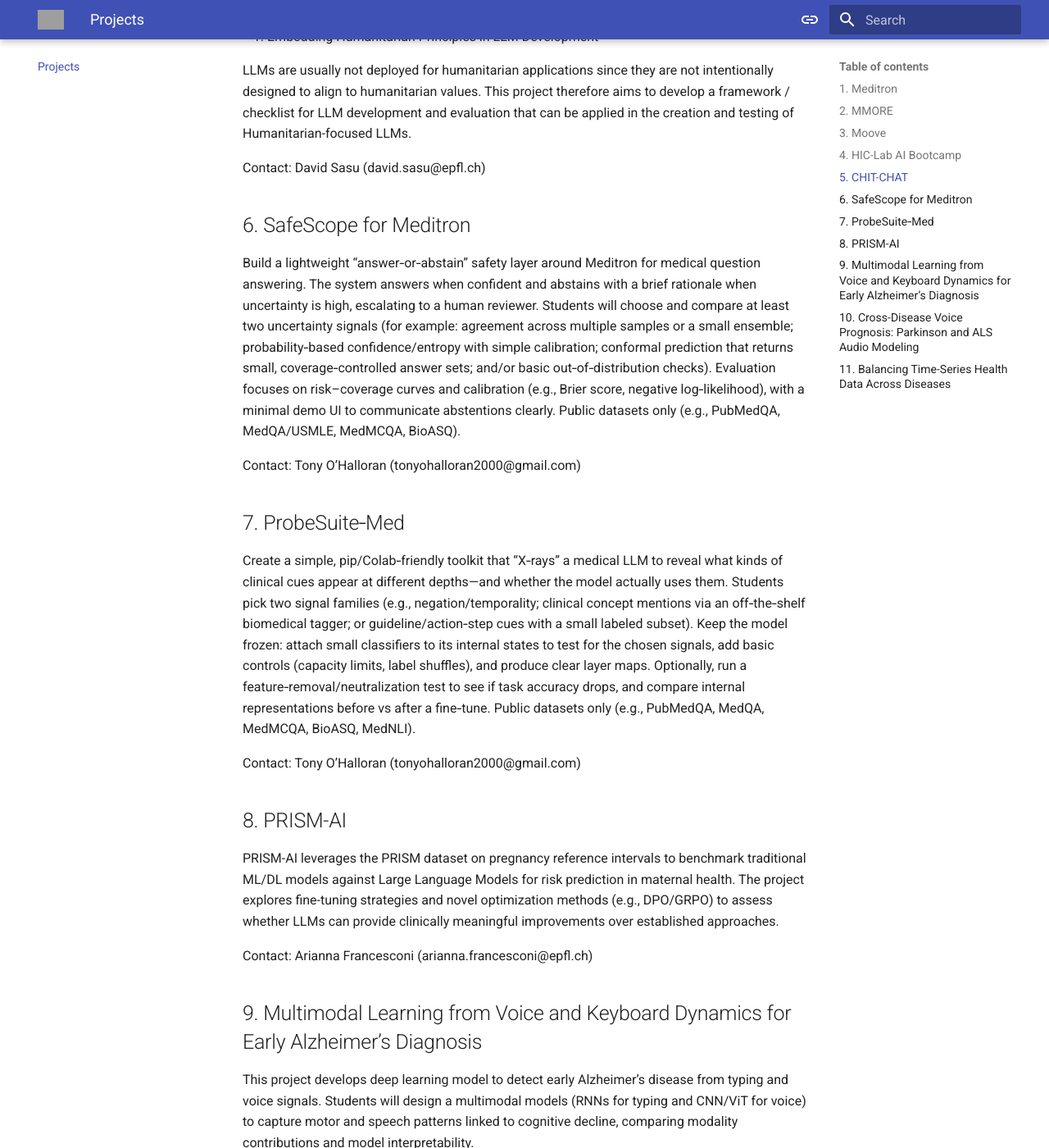
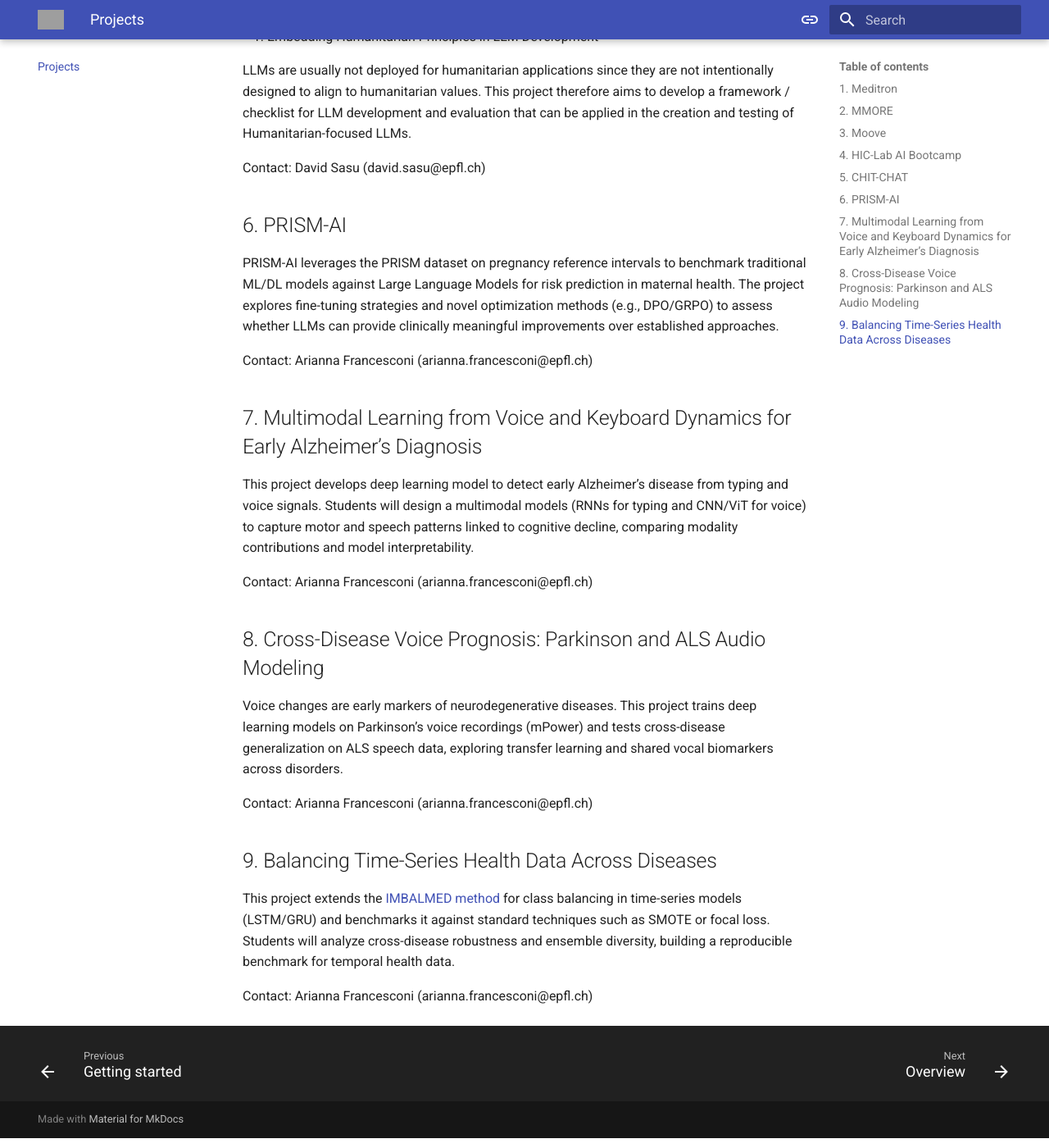
Before and after one commit to EPFLiGHT/LiGHT-doc, an MkDocs documentation site: the page built from docs/projects.md, in a window 1280 px wide and 1400 px high, scrolled down 2428 px. Shown: the whole window at 82% size. Built offline with MkDocs 1.6.1 and Material for MkDocs 9.7.7, drawn with Linux system fonts in a browser that asks for light colours; some of the changed text lies outside the part shown; grey boxes are pictures that could not be loaded.

Commit message:
Revise projects documentation for Fall 2025
Updated the projects list for Fall 2025, including details on various Meditron initiatives and other related projects.

```diff
--- a/docs/projects.md
+++ b/docs/projects.md
@@ -71,37 +71,25 @@
 
 Contact: David Sasu (david.sasu@epfl.ch)
 
-## 6. SafeScope for Meditron
-
-Build a lightweight “answer‑or‑abstain” safety layer around Meditron for medical question answering. The system answers when confident and abstains with a brief rationale when uncertainty is high, escalating to a human reviewer. Students will choose and compare at least two uncertainty signals (for example: agreement across multiple samples or a small ensemble; probability‑based confidence/entropy with simple calibration; conformal prediction that returns small, coverage‑controlled answer sets; and/or basic out‑of‑distribution checks). Evaluation focuses on risk–coverage curves and calibration (e.g., Brier score, negative log‑likelihood), with a minimal demo UI to communicate abstentions clearly. Public datasets only (e.g., PubMedQA, MedQA/USMLE, MedMCQA, BioASQ).
-
-Contact: Tony O’Halloran (tonyohalloran2000@gmail.com)
-
-## 7. ProbeSuite‑Med
-
-Create a simple, pip/Colab‑friendly toolkit that “X‑rays” a medical LLM to reveal what kinds of clinical cues appear at different depths—and whether the model actually uses them. Students pick two signal families (e.g., negation/temporality; clinical concept mentions via an off‑the‑shelf biomedical tagger; or guideline/action‑step cues with a small labeled subset). Keep the model frozen: attach small classifiers to its internal states to test for the chosen signals, add basic controls (capacity limits, label shuffles), and produce clear layer maps. Optionally, run a feature‑removal/neutralization test to see if task accuracy drops, and compare internal representations before vs after a fine‑tune. Public datasets only (e.g., PubMedQA, MedQA, MedMCQA, BioASQ, MedNLI).
-
-Contact: Tony O’Halloran (tonyohalloran2000@gmail.com)
-
-## 8. PRISM-AI
+## 6. PRISM-AI
 
 PRISM-AI leverages the PRISM dataset on pregnancy reference intervals to benchmark traditional ML/DL models against Large Language Models for risk prediction in maternal health. The project explores fine-tuning strategies and novel optimization methods (e.g., DPO/GRPO) to assess whether LLMs can provide clinically meaningful improvements over established approaches.
 
 Contact: Arianna Francesconi (arianna.francesconi@epfl.ch)
 
-## 9. Multimodal Learning from Voice and Keyboard Dynamics for Early Alzheimer’s Diagnosis
+## 7. Multimodal Learning from Voice and Keyboard Dynamics for Early Alzheimer’s Diagnosis
 
 This project develops deep learning model to detect early Alzheimer’s disease from typing and voice signals. Students will design a multimodal models (RNNs for typing and CNN/ViT for voice) to capture motor and speech patterns linked to cognitive decline, comparing modality contributions and model interpretability.
 
 Contact: Arianna Francesconi (arianna.francesconi@epfl.ch)
 
-## 10. Cross-Disease Voice Prognosis: Parkinson and ALS Audio Modeling
+## 8. Cross-Disease Voice Prognosis: Parkinson and ALS Audio Modeling
 
 Voice changes are early markers of neurodegenerative diseases. This project trains deep learning models on Parkinson’s voice recordings (mPower) and tests cross-disease generalization on ALS speech data, exploring transfer learning and shared vocal biomarkers across disorders.
 
 Contact: Arianna Francesconi (arianna.francesconi@epfl.ch)
 
-## 11. Balancing Time-Series Health Data Across Diseases
+## 9. Balancing Time-Series Health Data Across Diseases
 
 This project extends the [IMBALMED method](https://www.sciencedirect.com/science/article/pii/S0895611125000382) for class balancing in time-series models (LSTM/GRU) and benchmarks it against standard techniques such as SMOTE or focal loss. Students will analyze cross-disease robustness and ensemble diversity, building a reproducible benchmark for temporal health data.
 
```
